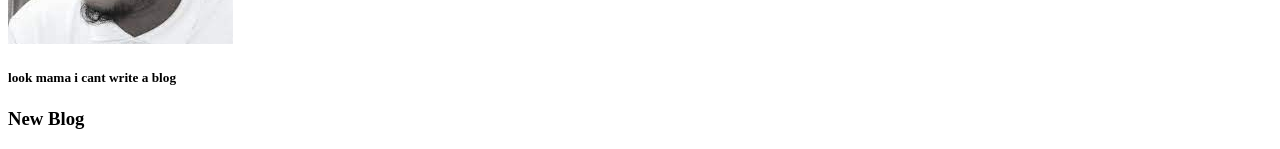
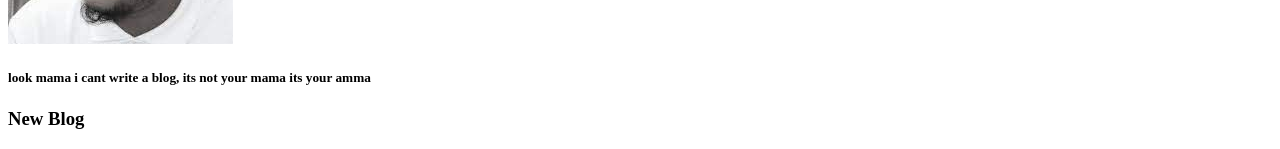
Before and after one commit to MeerTahmids/my-second-repo, a plain HTML site: page index.html in a window 1280 px wide. Shown: the part 458-607 px from the top of the page. Drawn offline with Linux system fonts and the light colour scheme.

Commit message:
your mama amma

```diff
--- a/index.html
+++ b/index.html
@@ -16,7 +16,9 @@
 
 <img src="mee.jpg" alt="">
 <div>
-    <h5>look mama i cant write a blog</h5>
+    <h5>look mama i cant write a blog, its not your mama its your amma
+
+    </h5>
 
     <H3>New Blog</H3>
 
```
